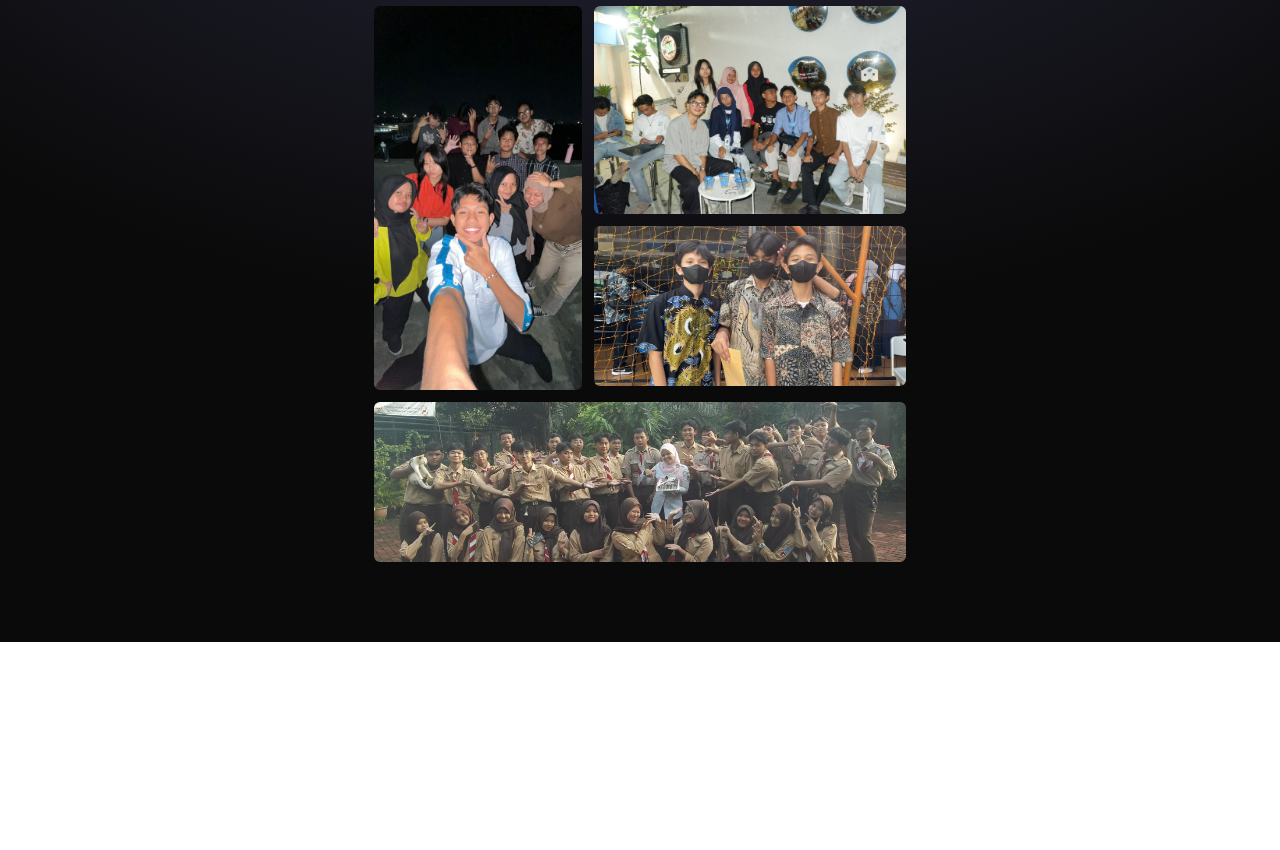
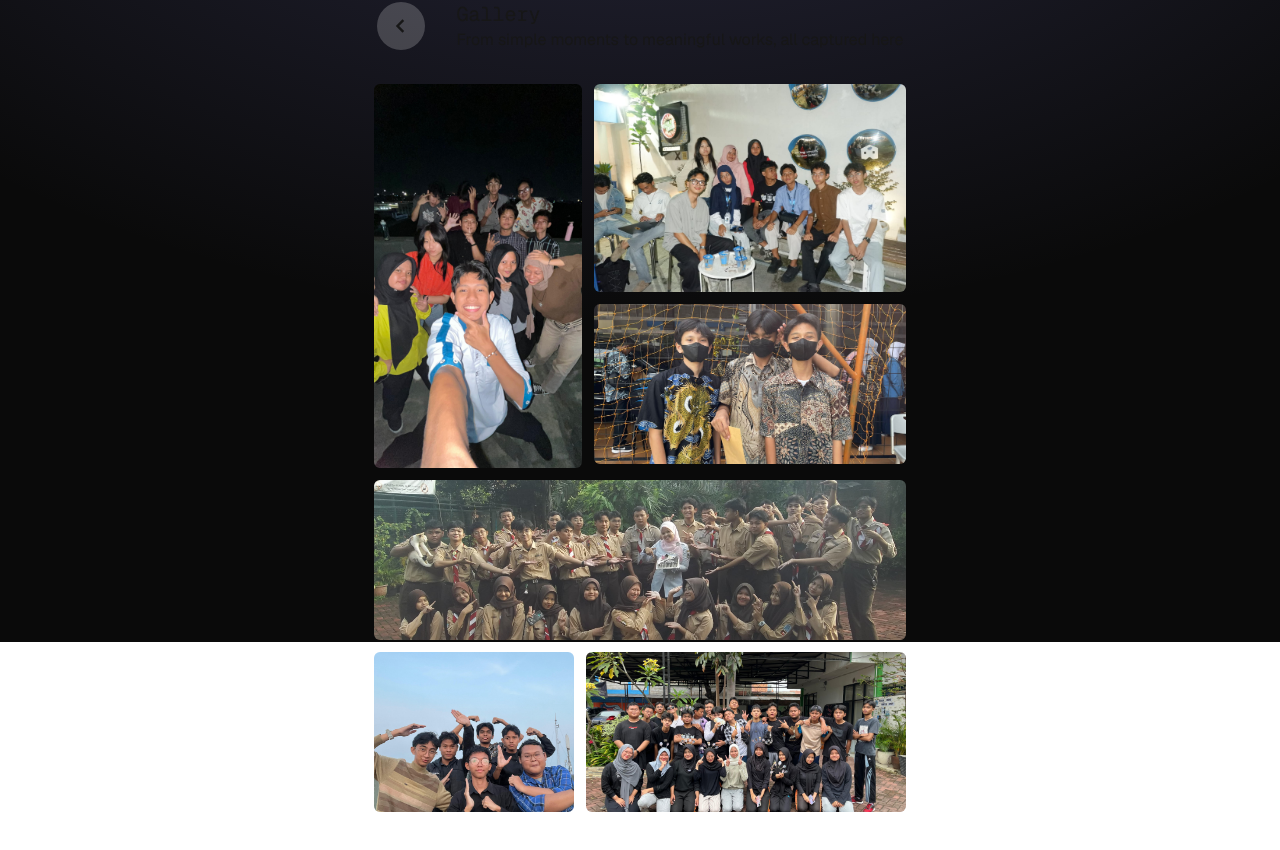
Before and after one commit to Bibintanggg/porto-v4, a Next.js app: page /gallery in a window 1280 px wide. Shown: the part 158-1008 px from the top of the page. Built offline with nearby package versions, Linux system fonts and the light colour scheme.

Commit message:
feat: added transitions on gallery page

```diff
--- /dev/null
+++ b/src/app/components/Transitions.tsx
@@ -0,0 +1,29 @@
+'use client'
+
+import { motion } from "framer-motion"
+import React from "react"
+
+interface TransitionsProps {
+    children: React.ReactNode
+}
+
+export default function Transitions({
+    children
+}: TransitionsProps) {
+    const variants = {
+    hidden: { opacity: 0, x: 0, y: 0, filter: "blur(10px)"},
+    enter: { opacity: 1, x: 0, y: -50, filter: "blur(0px)" },
+    exit: { opacity: 0, x: 0, y: -100, filter: "blur(10px)" },
+  };
+    return (
+        <motion.div
+            variants={variants}
+            initial="hidden"
+            animate="enter"
+            transition={{ ease: "easeInOut", duration: 0.75,   }}
+            className="overflow-y-hidden"
+        >
+            {children}
+        </motion.div>
+    )
+}
--- a/src/app/gallery/page.tsx
+++ b/src/app/gallery/page.tsx
@@ -2,10 +2,11 @@ import { BiChevronLeft } from "react-icons/bi";
 import Navbar from "../components/Navbar";
 import Link from "next/link";
 import Image from 'next/image'
+import Transitions from "../components/Transitions";
 
 export default function Gallery() {
     return (
-        <div className="relative h-full w-full min-h-[200vh] overflow-x-hidden">
+        <div className="relative h-full w-full overflow-x-hidden overflow-y-hidden">
             <div className="absolute top-0 left-0 z-[-1] h-screen w-screen
                   bg-neutral-950 bg-[radial-gradient(ellipse_80%_80%_at_50%_-20%,rgba(120,119,198,0.3),rgba(255,255,255,0))]">
             </div>
@@ -14,7 +15,8 @@ export default function Gallery() {
                 <div className="flex flex-col font-mono">
                     <Navbar />
 
-                    <div className=" flex flex-col justify-center items-center gap-8">
+                    <Transitions>
+                        <div className=" flex flex-col justify-center items-center gap-8 mt-52 mb-10">
                             <div className="flex justify-center items-center gap-8">
                                 <Link
                                     href="/home"
@@ -57,8 +59,24 @@ export default function Gallery() {
                                     </div>
                                 </div>
 
+                                <div className='flex flex-col gap-3'>
                                     <Image
                                         src={'/assets/image/miss.jpg'}
+                                        width={500}
+                                        height={500}
+                                        alt="Picture of the author"
+                                        className="w-full h-40 rounded-md object-cover" />
+
+                                    <div className="flex gap-3">
+                                        <Image
+                                            src={'/assets/image/peint.jpg'}
+                                            width={500}
+                                            height={500}
+                                            alt="Picture of the author"
+                                            className="w-50 h-40 rounded-md object-cover" />
+
+                                        <Image
+                                            src={'/assets/image/rpl.jpg'}
                                             width={500}
                                             height={500}
                                             alt="Picture of the author"
@@ -67,7 +85,9 @@ export default function Gallery() {
                                 </div>
                             </div>
                         </div>
+        </Transitions >
                 </div>
-
+            </div>
+        </div>
     )
 }
```
Also changed, not shown: public/assets/image/peint.jpg (added), public/assets/image/rpl.jpg (added). Lines whose indentation alone changed are shown as unchanged.
